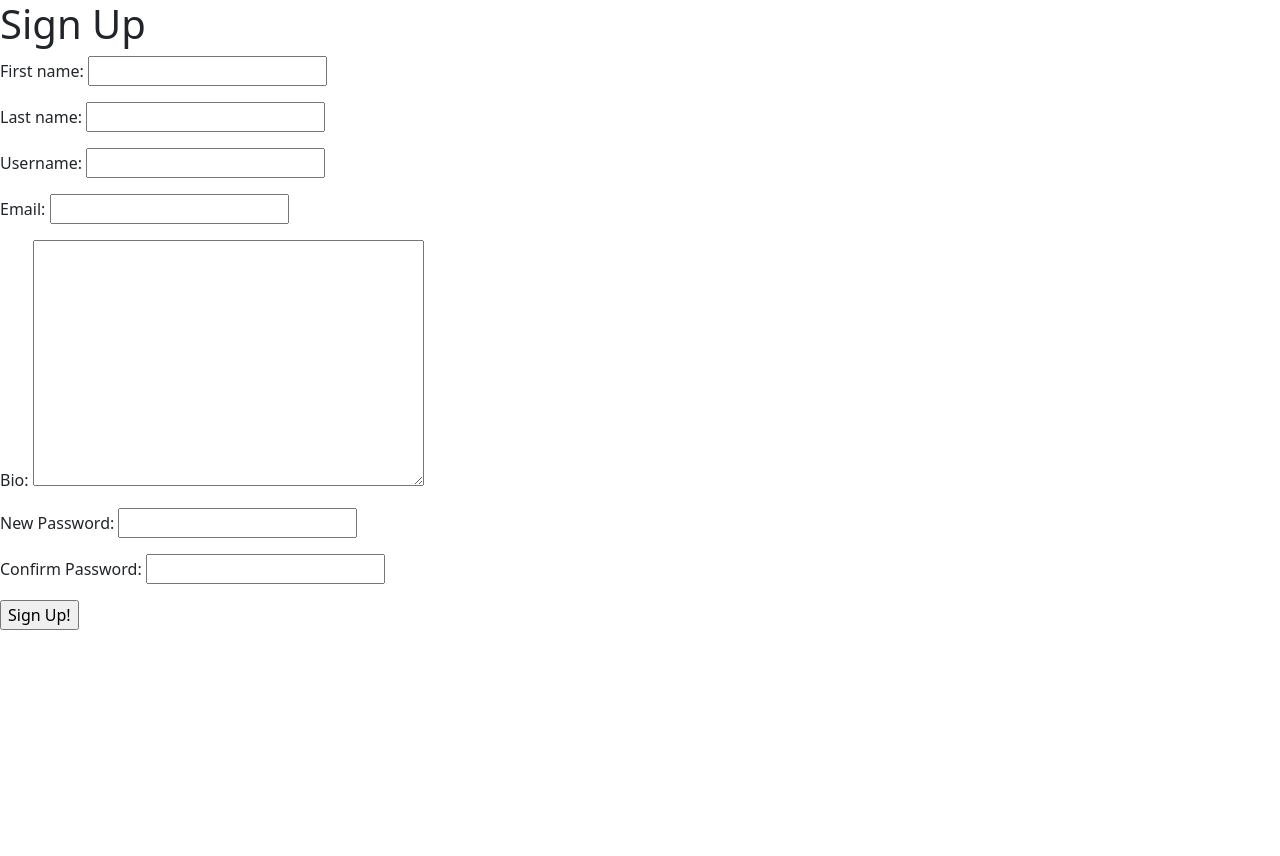
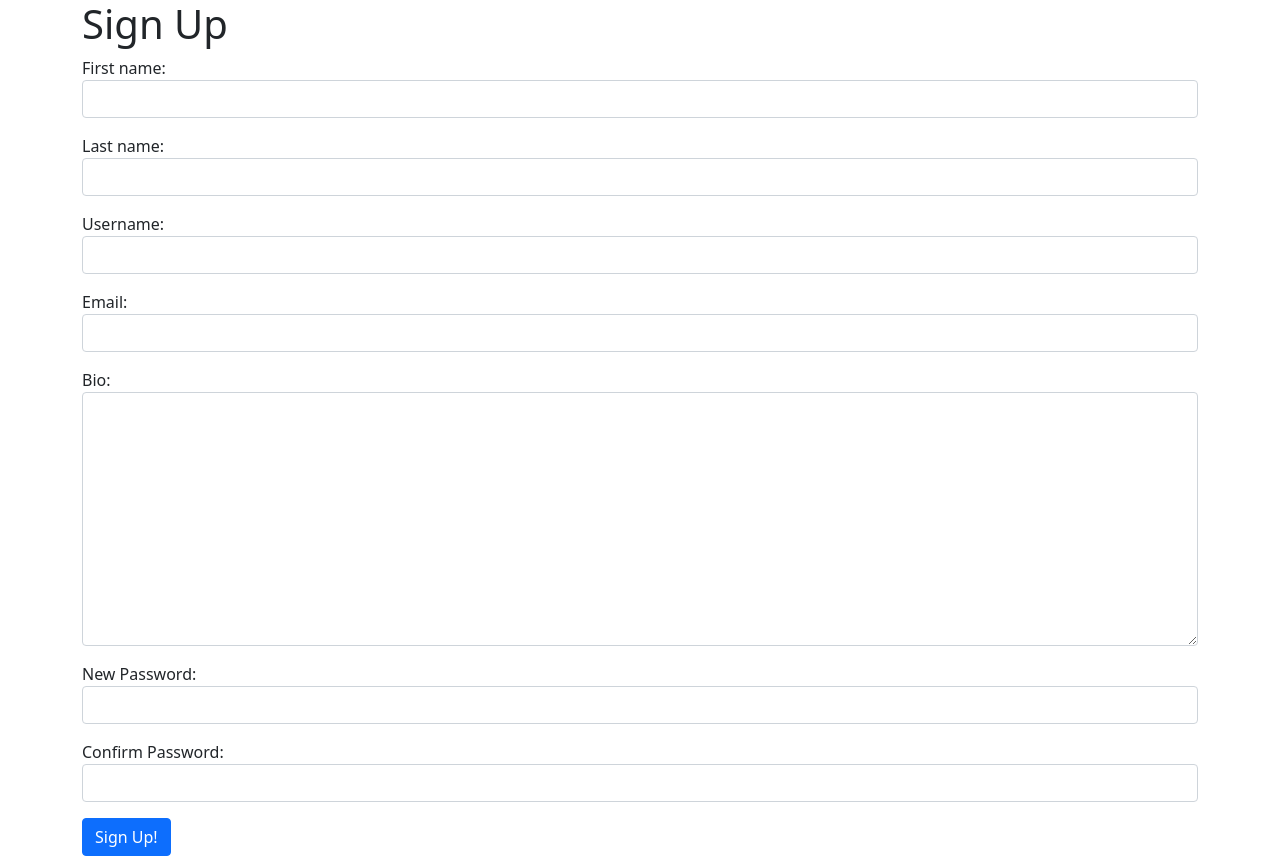
Before and after one commit to JohanLi233/clucker, a Django app: page /sign_up/ in a window 1280 px wide. Before the commit the page ends 630 px from the top, so only its background shows below. Run offline with Django 3.2, Linux system fonts and the light colour scheme; some libraries are stand-ins or nearby versions.

Commit message:
Render sign up form with bootstrap

```diff
--- a/clucker/settings.py
+++ b/clucker/settings.py
@@ -39,6 +39,7 @@ INSTALLED_APPS = [
     'django.contrib.messages',
     'django.contrib.staticfiles',
     'microblogs',
+    'widget_tweaks',
 ]
 
 MIDDLEWARE = [
--- a/microblogs/templates/sign_up.html
+++ b/microblogs/templates/sign_up.html
@@ -1,9 +1,35 @@
 {% extends 'base.html' %}
 {% block body %}
-<h1>Sign Up</h1>
-<form action="{% url 'sign_up' %}" method="post">
-  {% csrf_token %}
-  {{ form.as_p }}
-  <input type="submit" value="Sign Up!">
-</form>
+<div class="container">
+  <div class="row">
+    <div class="col-12">
+      <h1>Sign Up</h1>
+      <form action="{% url 'sign_up' %}" method="post">
+        {% csrf_token %}
+        {% load widget_tweaks %}
+        {% for field in form %}
+          <div class="mb-3">
+            {{field.label_tag}}
+            {% if form.is_bound %}
+              {% if field.errors %}
+                {% render_field field class="form-control is-invalid" %}
+              {% else %}
+                {% render_field field class="form-control is-valid" %}
+              {% endif %}
+            {% else %}
+              {% render_field field class="form-control" %}
+            {% endif %}
+            <div class="valid-feedback">
+              Looks Good!
+            </div>
+            <div class="invalid-feedback">
+              {{ field.errors }}
+            </div>
+          </div>
+        {% endfor %}
+        <input type="submit" value="Sign Up!" class="btn btn-primary">
+      </form>
+    </div>
+  </div>
+</div>
 {% endblock %}
--- a/requirements.txt
+++ b/requirements.txt
@@ -7,3 +7,4 @@ six==1.16.0
 sqlparse==0.4.1
 text-unidecode==1.3
 coverage==6.1
+django-widget-tweaks==1.4.9
```
